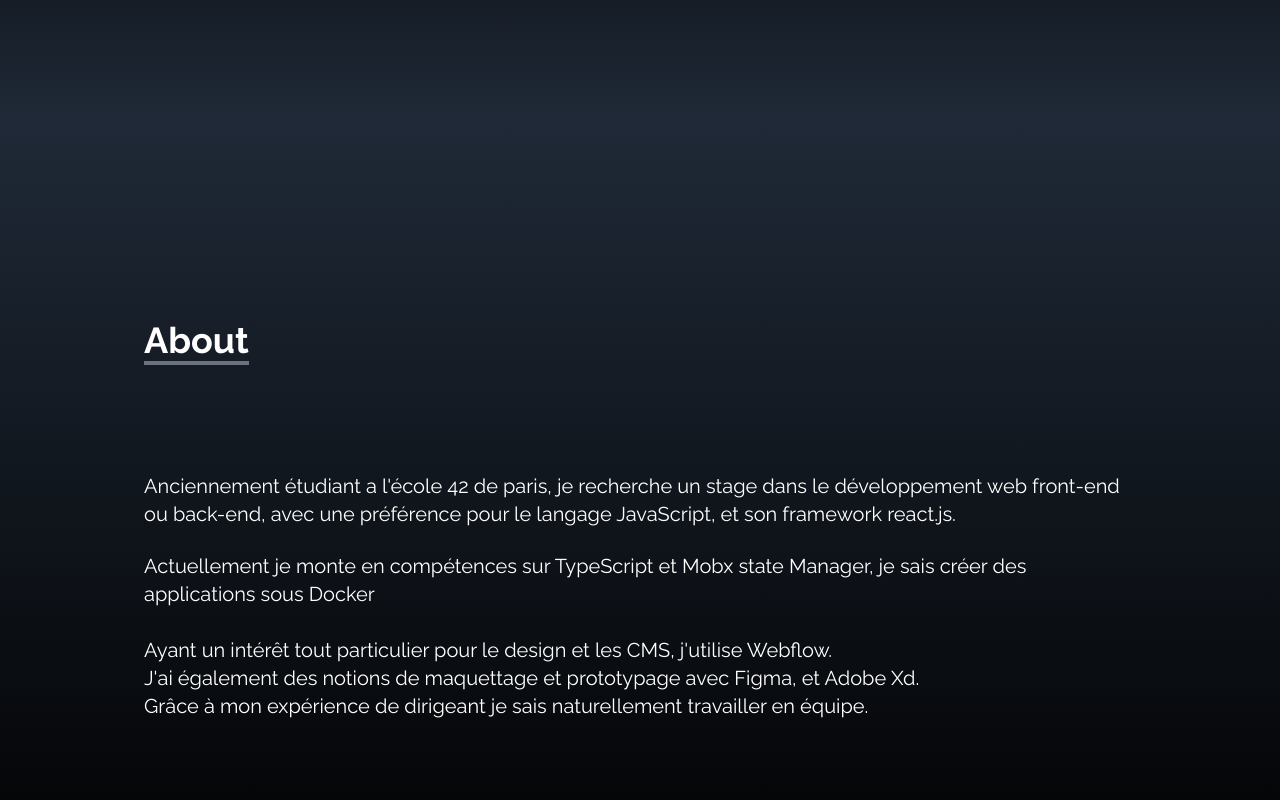
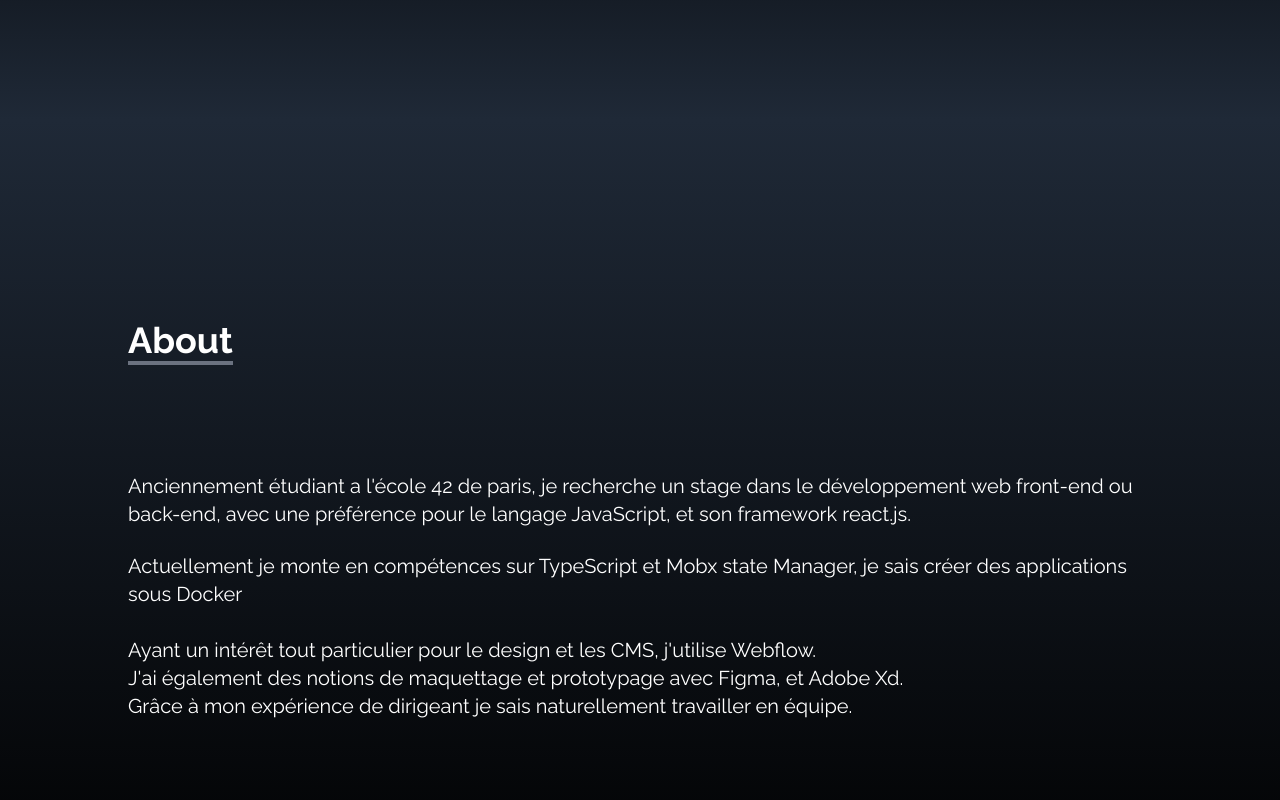
Before and after one commit to Chrisanto76/my-portfolio, a React (Create React App) app: page / in a window 1280 px wide. Shown: the part 680-1480 px from the top of the page. Built offline with nearby package versions, Linux system fonts and the light colour scheme.

Commit message:
Remove unnecessary padding in About component

```diff
--- a/src/components/About.jsx
+++ b/src/components/About.jsx
@@ -6,7 +6,7 @@
 			name="about"
 			className="w-full h-screen bg-gradient-to-b from-gray-800 to-black text-white"
 		>
-			<div className="max-w-screen-lg p-4 mx-auto flex flex-col justify-center w-full h-full">
+			<div className="max-w-screen-lg mx-auto flex flex-col justify-center w-full h-full">
 				<div className="pb-8">
 					<p
 						className="text-4xl font-bold inline border-b-4 bg
```
